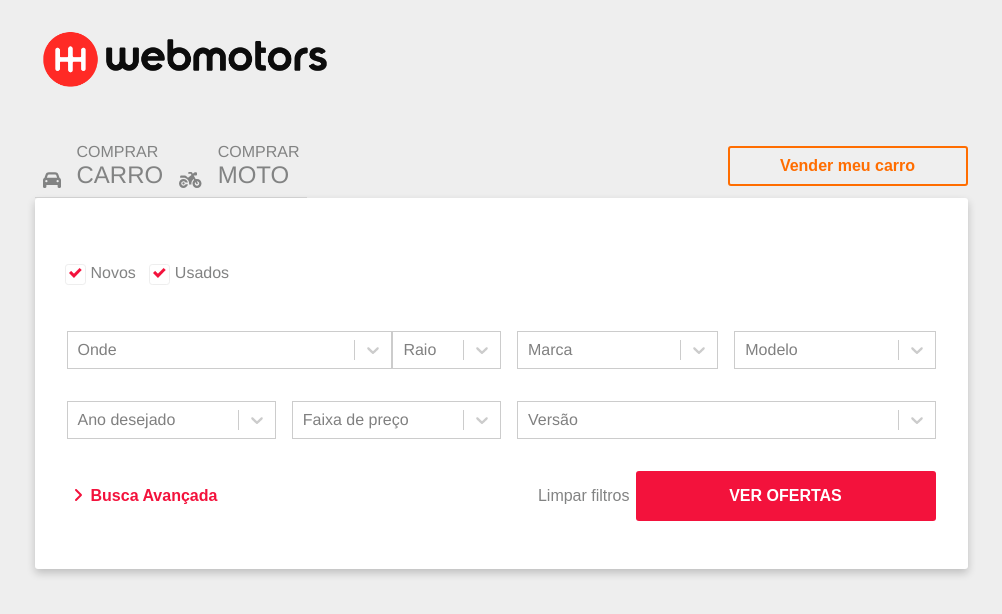
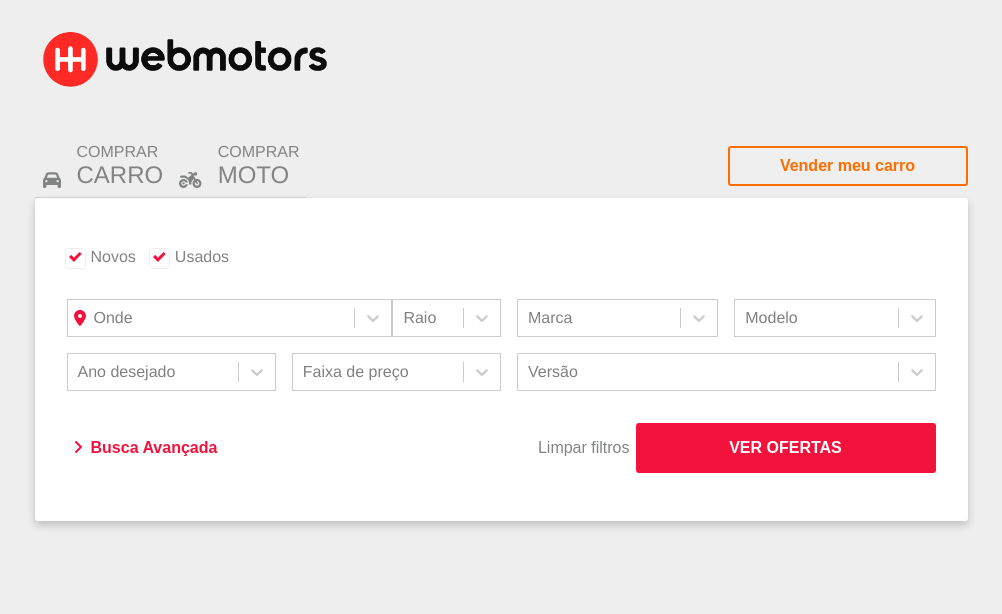
Before and after one commit to wesley-santana/webmotors-web, a React (Create React App) app: page / in a window 1280 px wide. Shown: the top 614 px of the page, without its empty margins (139-1141 px from the left). Built offline with nearby package versions, Linux system fonts and the light colour scheme; no server answers.

Commit message:
style(Tab): icon select and adjustments

```diff
--- a/package.json
+++ b/package.json
@@ -11,6 +11,7 @@
 		"@testing-library/jest-dom": "^5.16.2",
 		"@testing-library/react": "^12.1.3",
 		"@testing-library/user-event": "^13.5.0",
+		"axios": "^0.26.1",
 		"react": "^17.0.2",
 		"react-dom": "^17.0.2",
 		"react-scripts": "5.0.0",
--- a/src/components/Select/index.jsx
+++ b/src/components/Select/index.jsx
@@ -1,7 +1,7 @@
 import React from 'react';
 import RSelect from './styled';
 
-function Select({ className, options, ...props }) {
+function Select({ className, options, iconVisible, ...props }) {
 	return (
 		<RSelect
 			{...props}
@@ -13,7 +13,7 @@ function Select({ className, options, ...props }) {
 				colors: {
 					...theme.colors,
 					primary25: '#ffffff',
-					primary: '#f3123c',
+					primary: '#444444',
 				},
 			})}
 		/>
--- /dev/null
+++ b/src/components/SelectIcon/index.jsx
@@ -0,0 +1,49 @@
+import React from 'react';
+import { components } from 'react-select';
+import { RSelectIcon, Icon } from './styled';
+
+function ValueContainer({ children, ...props }) {
+	return (
+		components.ValueContainer && (
+			<components.ValueContainer {...props}>
+				{!!children && (
+					<Icon
+						style={{ position: 'absolute', left: 6 }}
+						icon={['fas', 'location-dot']}
+					/>
+				)}
+				{children}
+			</components.ValueContainer>
+		)
+	);
+}
+
+function SelectIcon({ className, options, iconVisible, ...props }) {
+	const styles = {
+		valueContainer: (base) => ({
+			...base,
+			paddingLeft: 24,
+		}),
+	};
+
+	return (
+		<RSelectIcon
+			{...props}
+			components={{ ValueContainer }}
+			styles={styles}
+			options={options}
+			noOptionsMessage={() => 'Local não encontrado!'}
+			theme={(theme) => ({
+				...theme,
+				borderRadius: 0,
+				colors: {
+					...theme.colors,
+					primary25: '#ffffff',
+					primary: '#444444',
+				},
+			})}
+		/>
+	);
+}
+
+export default SelectIcon;
--- /dev/null
+++ b/src/components/SelectIcon/styled.js
@@ -0,0 +1,19 @@
+import { FontAwesomeIcon } from '@fortawesome/react-fontawesome';
+import Select from 'react-select';
+import styled from 'styled-components';
+
+const RSelectIcon = styled(Select)`
+	flex: ${(props) => props.width};
+	margin-left: ${(props) => props.mLeft};
+	display: block;
+	@media (max-width: 768px) {
+		margin-left: 0;
+		margin-bottom: 16px;
+	}
+`;
+
+const Icon = styled(FontAwesomeIcon)`
+	color: #f3123c;
+`;
+
+export { Icon, RSelectIcon };
--- a/src/components/Tab/index.jsx
+++ b/src/components/Tab/index.jsx
@@ -1,10 +1,19 @@
-import React from 'react';
+import React, { useEffect, useState } from 'react';
 import Checkbox from '../CheckBox';
 import Select from '../Select';
-
+import api from '../../services/api';
 import * as S from './styled';
+import SelectIcon from '../SelectIcon';
 
 function Tab() {
+	const [makesOptions, setMakesOptions] = useState([]);
+	const [modelsOptions, setModelsOptions] = useState([]);
+	const [versionsOptions, setVersionOptions] = useState([]);
+	const [selectedMake, setSelectedMake] = useState('');
+	const [selectedModel, setSelectedMoldel] = useState('');
+	const [selectedVersion, setSelectedVersion] = useState('');
+	const [selectdLocation, setSelectedLocation] = useState('');
+
 	const locationsOptions = [
 		{ label: 'Acre', value: 'AC' },
 		{ label: 'Alagoas', value: 'AL' },
@@ -19,9 +28,84 @@ function Tab() {
 		{ label: 'Mato Grosso', value: 'MT' },
 		{ label: 'Mato Grosso do Sul', value: 'MS' },
 		{ label: 'Minas Gerais', value: 'MG' },
-		{ label: 'Pará PA', value: '' },
-		{ label: '', value: '' },
+		{ label: 'Pará', value: 'PA' },
+		{ label: 'Paraíba', value: 'PB' },
+		{ label: 'Paraná', value: 'PR' },
+		{ label: 'Pernambuco', value: 'PE' },
+		{ label: 'Piauí', value: 'PI' },
+		{ label: 'Rio de Janeiro', value: 'RJ' },
+		{ label: 'Rio Grande do Norte', value: 'RN' },
+		{ label: 'Rio Grande do Sul', value: 'RS' },
+		{ label: 'Rondônia', value: 'RO' },
+		{ label: 'Roraima', value: 'RR' },
+		{ label: 'Santa Catarina', value: 'SC' },
+		{ label: ' São Paulo', value: 'SP' },
+		{ label: 'Sergipe', value: 'SE' },
+		{ label: 'Tocantins', value: 'TO' },
 	];
+
+	const radiusOptions = [
+		{ label: '25km', value: 25 },
+		{ label: '50km', value: 50 },
+		{ label: '75km', value: 75 },
+		{ label: '100km', value: 100 },
+	];
+
+	const yearOptions = [
+		{ label: '2015', value: 2015 },
+		{ label: '2016', value: 2016 },
+		{ label: '2017', value: 2017 },
+		{ label: '2018', value: 2018 },
+	];
+
+	const priceOptions = [
+		{ label: '0 - 5.000', value: { min: 0, max: 5000 } },
+		{ label: '5.000 - 10.000', value: { min: 5000, max: 10000 } },
+		{ label: '10.000 - 15.000', value: { min: 10000, max: 15000 } },
+		{ label: '15.000 - 20.000', value: { min: 15000, max: 2000 } },
+	];
+
+	const parseMake = (makes) =>
+		makes.map(({ Name, ID }) => ({ label: Name, value: ID }));
+
+	const getModels = (id) => {
+		api
+			.get(`/Model?MakeID=${id}`)
+			.then((response) => setModelsOptions(response.data));
+	};
+
+	const getVersions = (id) => {
+		api
+			.get(`/Version?ModelID=${id}`)
+			.then((response) => setVersionOptions(response.data));
+	};
+	const handleChangeMakes = (make) => {
+		setModelsOptions([]);
+		setSelectedMoldel('');
+		setVersionOptions([]);
+		setSelectedVersion('');
+		setSelectedMake(make);
+		getModels(make.value);
+	};
+
+	const handleChangeModels = (model) => {
+		setVersionOptions([]);
+		setSelectedVersion('');
+		setSelectedMoldel(model);
+		getVersions(model.value);
+	};
+
+	const handleChangeVersions = (version) => {
+		setSelectedVersion(version);
+	};
+
+	const handleChangeLocations = (location) => {
+		setSelectedLocation(location);
+	};
+
+	useEffect(() => {
+		api.get('/Make').then((response) => setMakesOptions(response.data));
+	}, []);
 
 	return (
 		<>
@@ -52,21 +136,58 @@ function Tab() {
 				<S.Row>
 					<S.Column>
 						<S.Row>
-							<Select placeholder="Onde" width="3" options={locationsOptions} />
-							<Select placeholder="Raio" width="1" />
+							<SelectIcon
+								placeholder="Onde"
+								width="3"
+								iconVisible
+								options={locationsOptions}
+								value={selectdLocation}
+								onChange={handleChangeLocations}
+							/>
+							<Select placeholder="Raio" width="1" options={radiusOptions} />
 						</S.Row>
 						<S.Row>
-							<Select placeholder="Ano desejado" width="2" />
-							<Select placeholder="Faixa de preço" width="2" mLeft="16px" />
+							<Select
+								placeholder="Ano desejado"
+								width="2"
+								options={yearOptions}
+							/>
+							<Select
+								placeholder="Faixa de preço"
+								options={priceOptions}
+								width="2"
+								mLeft="16px"
+							/>
 						</S.Row>
 					</S.Column>
 					<S.Column>
 						<S.Row>
-							<Select placeholder="Marca" width="1" mLeft="16px" />
-							<Select placeholder="Modelo" width="1" mLeft="16px" />
+							<Select
+								placeholder="Marca"
+								width="1"
+								mLeft="16px"
+								value={selectedMake}
+								onChange={handleChangeMakes}
+								options={parseMake(makesOptions)}
+							/>
+							<Select
+								placeholder="Modelo"
+								value={selectedModel}
+								onChange={handleChangeModels}
+								options={parseMake(modelsOptions)}
+								width="1"
+								mLeft="16px"
+							/>
 						</S.Row>
 						<S.Row>
-							<Select placeholder="Versão" width="1" mLeft="16px" />
+							<Select
+								placeholder="Versão"
+								options={parseMake(versionsOptions)}
+								value={selectedVersion}
+								onChange={handleChangeVersions}
+								width="1"
+								mLeft="16px"
+							/>
 						</S.Row>
 					</S.Column>
 				</S.Row>
--- a/src/components/Tab/styled.js
+++ b/src/components/Tab/styled.js
@@ -85,7 +85,6 @@ const TabContent = styled.div`
 const Row = styled.div`
 	display: flex;
 	flex-direction: row;
-	margin-top: 16px;
 	margin-bottom: 16px;
 	@media (max-width: 768px) {
 		flex-direction: column;
--- a/src/fontawesome.js
+++ b/src/fontawesome.js
@@ -3,6 +3,7 @@ import {
 	faCar,
 	faMotorcycle,
 	faAngleRight,
+	faLocationDot,
 } from '@fortawesome/free-solid-svg-icons';
 
-library.add(faCar, faMotorcycle, faAngleRight);
+library.add(faCar, faMotorcycle, faAngleRight, faLocationDot);
--- /dev/null
+++ b/src/services/api.js
@@ -0,0 +1,7 @@
+import axios from 'axios';
+
+const api = axios.create({
+	baseURL: 'https://desafioonline.webmotors.com.br/api/OnlineChallenge/',
+});
+
+export default api;
```
Also changed, not shown: 1 other file (tests, documents, lock files or other folders).
